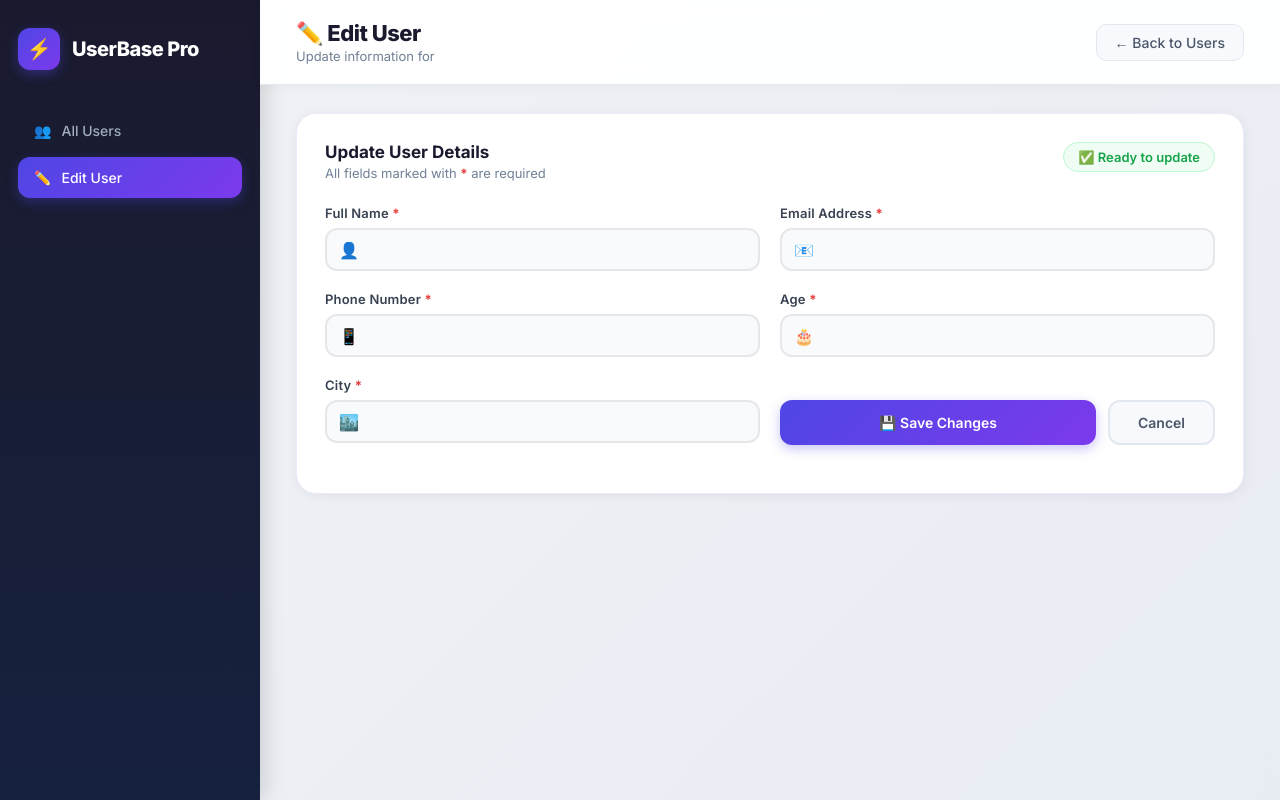
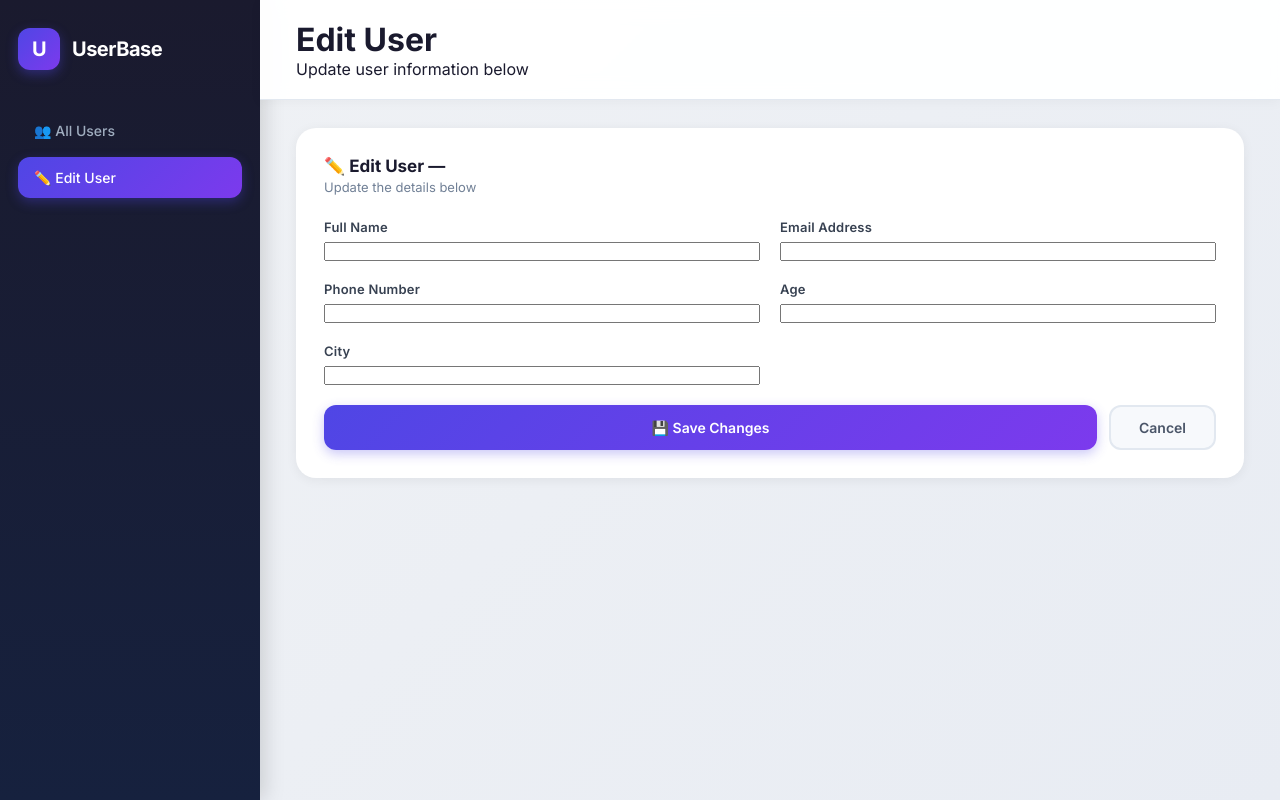
Before and after one commit to kanishkaadevi/project, a Flask app: template templates/edit.html in a window 1280 px wide. Run offline with Flask 3, Linux system fonts and the light colour scheme; the template is opened without the code that fills it, so the values that code supplies are empty.

Commit message:
Refactor edit.html for improved structure and clarity

```diff
--- a/templates/edit.html
+++ b/templates/edit.html
@@ -4,132 +4,71 @@
     <meta charset="UTF-8">
     <meta name="viewport" content="width=device-width, initial-scale=1.0">
     <title>Edit User</title>
-    <link href="https://fonts.googleapis.com/css2?family=Inter:wght@300;400;500;600;700;800&display=swap" rel="stylesheet">
+    <link href="https://fonts.googleapis.com/css2?family=Inter:wght@300;400;500;600;700&display=swap" rel="stylesheet">
     <link rel="stylesheet" href="/static/style.css">
 </head>
 <body>
 
     <div class="sidebar">
         <div class="logo">
-        <div class="logo-icon">⚡</div>
-        <span>UserBase Pro</span>
+            <div class="logo-icon">U</div>
+            <span>UserBase</span>
         </div>
         <nav>
-        <a href="/" class="nav-item">
-            <span class="nav-icon">👥</span> All Users
-        </a>
-        <a href="#" class="nav-item active">
-            <span class="nav-icon">✏️</span> Edit User
-        </a>
+            <a href="/" class="nav-item">👥 All Users</a>
+            <a href="/#add-form" class="nav-item active">✏️ Edit User</a>
         </nav>
     </div>
 
     <div class="main">
         <div class="topbar">
-        <div class="topbar-left">
-            <div class="page-title">
-                <h1>✏️ Edit User</h1>
-                <p>Update information for {{ user.name }}</p>
+            <div>
+                <h1>Edit User</h1>
+                <p>Update user information below</p>
             </div>
-        </div>
-        <a href="/" class="back-btn">← Back to Users</a>
         </div>
 
         <div class="content">
-        <div class="card glow-card">
+            <div class="card">
                 <div class="card-header">
-                <div class="card-title-row">
-                    <div>
-                        <h2>Update User Details</h2>
-                        <p>All fields marked with <span class="required-star">*</span> are required</p>
+                    <h2>✏️ Edit User — {{ user.name }}</h2>
+                    <p>Update the details below</p>
                 </div>
-                    {% if error %}
-                    <span class="status-badge error">⚠️ {{ error|length }} field(s) missing</span>
-                    {% else %}
-                    <span class="status-badge success">✅ Ready to update</span>
-                    {% endif %}
+                <form method="POST" class="form">
+                    <div class="form-row">
+                        <div class="form-group">
+                            <label>Full Name</label>
+                            <input type="text" name="name" value="{{ user.name }}" required>
+                        </div>
+                        <div class="form-group">
+                            <label>Email Address</label>
+                            <input type="email" name="email" value="{{ user.email }}" required>
                         </div>
                     </div>
-
-            <form method="POST" class="form" novalidate>
                     <div class="form-row">
-                    <div class="form-group {% if error.name %}has-error{% endif %}">
-                        <label>Full Name <span class="required-star">*</span></label>
-                        <div class="input-wrapper">
-                            <span class="input-icon">👤</span>
-                            <input type="text" name="name" value="{{ user.name }}" required>
+                        <div class="form-group">
+                            <label>Phone Number</label>
+                            <input type="text" name="phone" value="{{ user.phone or '' }}">
                         </div>
-                        {% if error.name %}<div class="error-msg">⚠️ {{ error.name }}</div>{% endif %}
-                    </div>
-                    <div class="form-group {% if error.email %}has-error{% endif %}">
-                        <label>Email Address <span class="required-star">*</span></label>
-                        <div class="input-wrapper">
-                            <span class="input-icon">📧</span>
-                            <input type="email" name="email" value="{{ user.email }}" required>
-                        </div>
-                        {% if error.email %}<div class="error-msg">⚠️ {{ error.email }}</div>{% endif %}
+                        <div class="form-group">
+                            <label>Age</label>
+                            <input type="number" name="age" value="{{ user.age or '' }}" min="1" max="120">
                         </div>
                     </div>
-
                     <div class="form-row">
-                    <div class="form-group {% if error.phone %}has-error{% endif %}">
-                        <label>Phone Number <span class="required-star">*</span></label>
-                        <div class="input-wrapper">
-                            <span class="input-icon">📱</span>
-                            <input type="text" name="phone" value="{{ user.phone or '' }}" required>
-                        </div>
-                        {% if error.phone %}<div class="error-msg">⚠️ {{ error.phone }}</div>{% endif %}
-                    </div>
-                    <div class="form-group {% if error.age %}has-error{% endif %}">
-                        <label>Age <span class="required-star">*</span></label>
-                        <div class="input-wrapper">
-                            <span class="input-icon">🎂</span>
-                            <input type="number" name="age" value="{{ user.age or '' }}" min="1" max="120" required>
-                        </div>
-                        {% if error.age %}<div class="error-msg">⚠️ {{ error.age }}</div>{% endif %}
+                        <div class="form-group">
+                            <label>City</label>
+                            <input type="text" name="city" value="{{ user.city or '' }}">
                         </div>
                     </div>
-
-                <div class="form-row">
-                    <div class="form-group {% if error.city %}has-error{% endif %}">
-                        <label>City <span class="required-star">*</span></label>
-                        <div class="input-wrapper">
-                            <span class="input-icon">🏙️</span>
-                            <input type="text" name="city" value="{{ user.city or '' }}" required>
-                        </div>
-                        {% if error.city %}<div class="error-msg">⚠️ {{ error.city }}</div>{% endif %}
-                    </div>
-                    <div class="form-group">
-                        <label>&nbsp;</label>
                     <div style="display:flex; gap:12px;">
                         <button type="submit" class="btn-primary">💾 Save Changes</button>
                         <a href="/" class="btn-cancel">Cancel</a>
-                        </div>
-                    </div>
                     </div>
                 </form>
             </div>
         </div>
     </div>
 
-<script>
-    document.querySelectorAll('.has-error input').forEach(input => {
-        input.style.animation = 'shake 0.4s ease';
-    });
-    document.querySelectorAll('input').forEach(input => {
-        input.addEventListener('blur', function() {
-            const group = this.closest('.form-group');
-            if (!group) return;
-            if (this.value.trim() === '') {
-                group.classList.add('has-error');
-                group.classList.remove('has-success');
-            } else {
-                group.classList.remove('has-error');
-                group.classList.add('has-success');
-            }
-        });
-    });
-</script>
-
 </body>
 </html>
```
Lines whose indentation alone changed are shown as unchanged.
